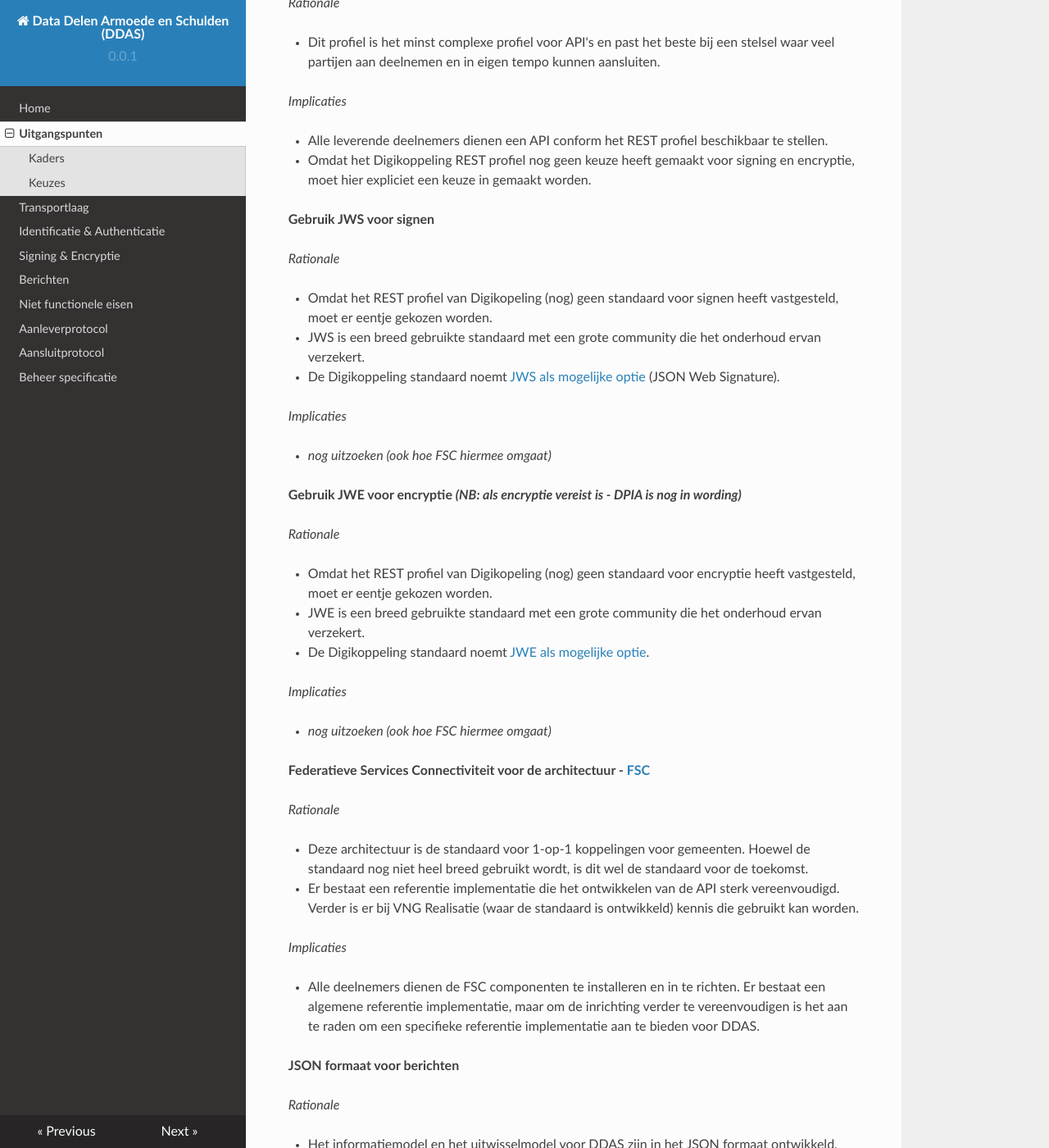
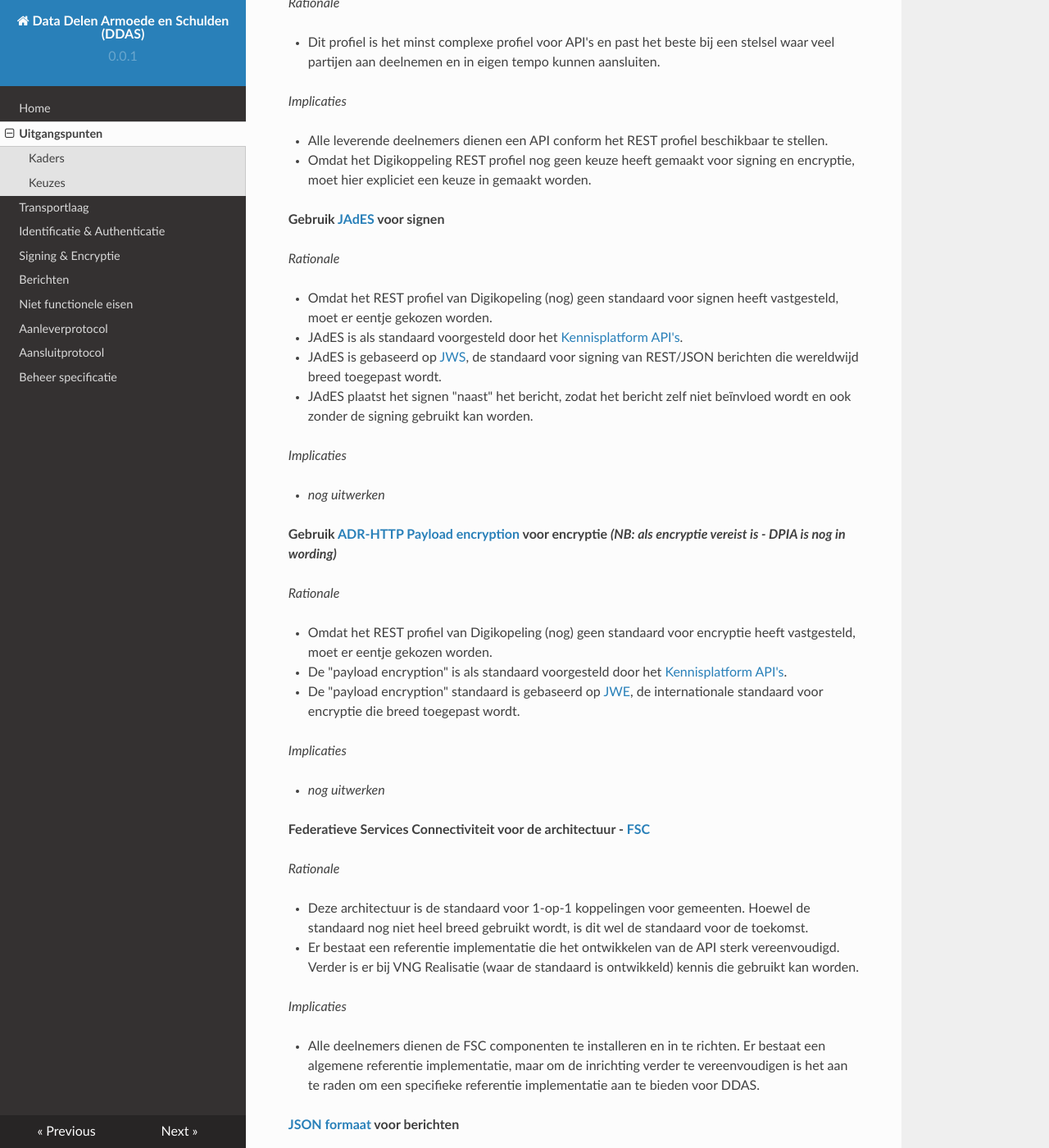
Before and after one commit to Govert-Claus/DDAS-API, an MkDocs documentation site: the page built from docs/uitgangspunten.md, in a window 1280 px wide and 1400 px high, scrolled down 616 px. Shown: the whole window at 82% size. Built offline with MkDocs 1.6.1, drawn with Linux system fonts in a browser that asks for light colours; nearby versions of some CDN libraries; some of the changed text lies outside the part shown.

Commit message:
Update uitgangspunten.md
Encryptie en signing verder uitgewerkt

```diff
--- a/docs/uitgangspunten.md
+++ b/docs/uitgangspunten.md
@@ -35,34 +35,36 @@ De volgende keuzes zijn gemaakt:
   - Omdat het Digikoppeling REST profiel nog geen keuze heeft gemaakt voor signing en encryptie, moet hier expliciet een keuze in gemaakt worden.
 
 
-**Gebruik JWS voor signen**
+**Gebruik [JAdES](https://geonovum.github.io/KP-APIs/API-strategie-modules/signing-jades/) voor signen**
 
   *Rationale*
 
   - Omdat het REST profiel van Digikopeling (nog) geen standaard voor signen heeft vastgesteld, moet er eentje gekozen worden.
 
-  - JWS is een breed gebruikte standaard met een grote community die het onderhoud ervan verzekert.
+  - JAdES is als standaard voorgesteld door het [Kennisplatform API's](https://www.geonovum.nl/themas/kennisplatform-apis).
 
-  - De Digikoppeling standaard noemt [JWS als mogelijke optie](https://gitdocumentatie.logius.nl/publicatie/dk/restapi/#bijlage-gebruik-van-signing-encryptie-in-de-context-van-http-rest-api) (JSON Web Signature).
+  - JAdES is gebaseerd op [JWS](https://datatracker.ietf.org/doc/html/rfc7515), de standaard voor signing van REST/JSON berichten die wereldwijd breed toegepast wordt.
+
+  - JAdES plaatst het signen "naast" het bericht, zodat het bericht zelf niet beïnvloed wordt en ook zonder de signing gebruikt kan worden.
 
   *Implicaties*
 
-  - *nog uitzoeken (ook hoe FSC hiermee omgaat)*
+  - *nog uitwerken*
 
 
-**Gebruik JWE voor encryptie *(NB: als encryptie vereist is - DPIA is nog in wording)***
+**Gebruik [ADR-HTTP Payload encryption](https://geonovum.github.io/KP-APIs/API-strategie-modules/encryption/) voor encryptie *(NB: als encryptie vereist is - DPIA is nog in wording)***
 
   *Rationale*
 
   - Omdat het REST profiel van Digikopeling (nog) geen standaard voor encryptie heeft vastgesteld, moet er eentje gekozen worden.
 
-  - JWE is een breed gebruikte standaard met een grote community die het onderhoud ervan verzekert.
+  - De "payload encryption" is als standaard voorgesteld door het [Kennisplatform API's](https://www.geonovum.nl/themas/kennisplatform-apis).
 
-  - De Digikoppeling standaard noemt [JWE als mogelijke optie](https://gitdocumentatie.logius.nl/publicatie/dk/restapi/#bijlage-gebruik-van-signing-encryptie-in-de-context-van-http-rest-api).
+  - De "payload encryption" standaard is gebaseerd op [JWE](https://datatracker.ietf.org/doc/html/rfc7516), de internationale standaard voor encryptie die breed toegepast wordt.
 
   *Implicaties*
 
-  - *nog uitzoeken (ook hoe FSC hiermee omgaat)*
+  - *nog uitwerken*
 
 
 **Federatieve Services Connectiviteit voor de architectuur - [FSC](https://docs.fsc.nlx.io/introduction)**
@@ -78,7 +80,7 @@ De volgende keuzes zijn gemaakt:
   - Alle deelnemers dienen de FSC componenten te installeren en in te richten. Er bestaat een algemene referentie implementatie, maar om de inrichting verder te vereenvoudigen is het aan te raden om een specifieke referentie implementatie aan te bieden voor DDAS.
 
 
-**JSON formaat voor berichten**
+**[JSON formaat](https://json-schema.org/draft/2020-12/json-schema-validation) voor berichten**
 
   *Rationale*
 
@@ -86,12 +88,14 @@ De volgende keuzes zijn gemaakt:
 
   - JSON is goed leesbaar voor mensen, maar toch voldoende klein om ook grotere berichten uit te kunnen wisselen.
 
+  - Vrijwel alle moderne informatiesystemen kunnen goed overweg met JSON berichten, wat de inrichting en het beheer vereenvoudigd.
+
   *Implicaties*
 
   - De gegevens moeten in JSON formaat uitgewisseld worden.
 
 
-**Gebruik Diginetwerk voor transport**
+**Gebruik [Diginetwerk](https://www.logius.nl/domeinen/infrastructuur/diginetwerk) voor transport**
 
   *Rationale*
 
```
